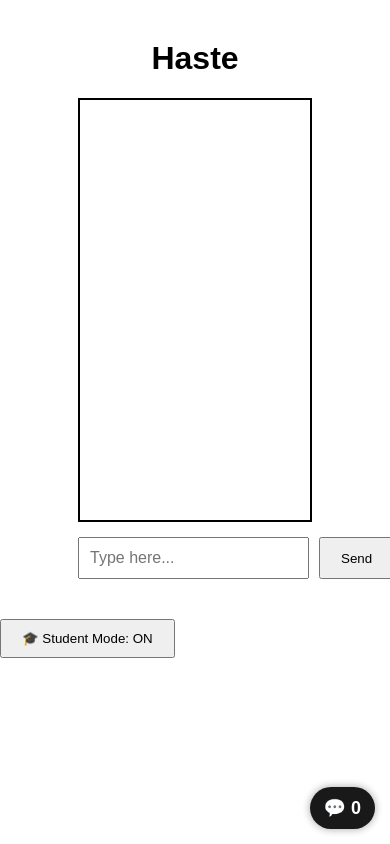
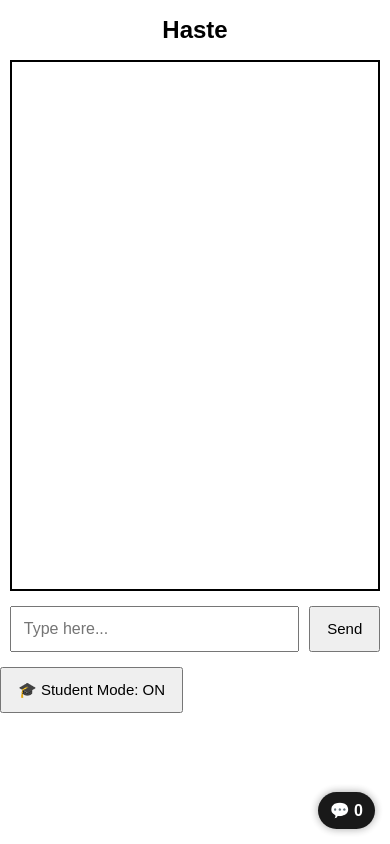
Before and after one commit to harshite737-crypto/haste, a Flask app: page / in a window 390 px wide. Run offline with Flask 3, Linux system fonts and the light colour scheme.

Commit message:
Enhance CSS for mobile responsiveness and structure
Added media queries for mobile optimization and organized CSS sections.

```diff
--- a/static/style.css
+++ b/static/style.css
@@ -5,6 +5,9 @@ body {
     background: #ffffff;
 }
 
+/* =========================
+   DESKTOP (DEFAULT)
+========================= */
 #app {
     width: 60%;
     margin: 40px auto;
@@ -53,7 +56,9 @@ button {
     font-style: italic;
 }
 
-/* 🔒 Existing badge untouched */
+/* =========================
+   FIXED UI ELEMENTS
+========================= */
 #student-badge {
     position: fixed;
     top: 10px;
@@ -67,22 +72,57 @@ button {
     z-index: 1000;
 }
 
-/* 🔥 MESSAGE COUNTER — MADE BIG & CLEAR */
 #message-counter {
     position: fixed;
     bottom: 15px;
     right: 15px;
-
     background: #000;
     color: #fff;
-
-    font-size: 18px;        /* ⬅️ BIGGER */
-    font-weight: bold;      /* ⬅️ CLEAR */
-    padding: 10px 14px;     /* ⬅️ EASY TO SEE */
+    font-size: 18px;
+    font-weight: bold;
+    padding: 10px 14px;
     border-radius: 999px;
-
     opacity: 0.9;
     z-index: 1000;
-
     box-shadow: 0 0 8px rgba(0, 0, 0, 0.4);
 }
+
+/* =========================
+   📱 MOBILE OPTIMIZATION
+========================= */
+@media (max-width: 768px) {
+
+    #app {
+        width: 95%;              /* FULL WIDTH */
+        margin: 15px auto;
+    }
+
+    h1 {
+        font-size: 24px;
+    }
+
+    #chat {
+        height: 60vh;            /* DYNAMIC HEIGHT */
+        font-size: 15px;
+    }
+
+    #user-input {
+        font-size: 16px;         /* NO ZOOM ON TAP */
+        padding: 12px;
+    }
+
+    button {
+        padding: 12px 16px;
+        font-size: 15px;
+    }
+
+    #student-badge {
+        font-size: 11px;
+        padding: 5px 9px;
+    }
+
+    #message-counter {
+        font-size: 16px;
+        padding: 9px 12px;
+    }
+}
```
